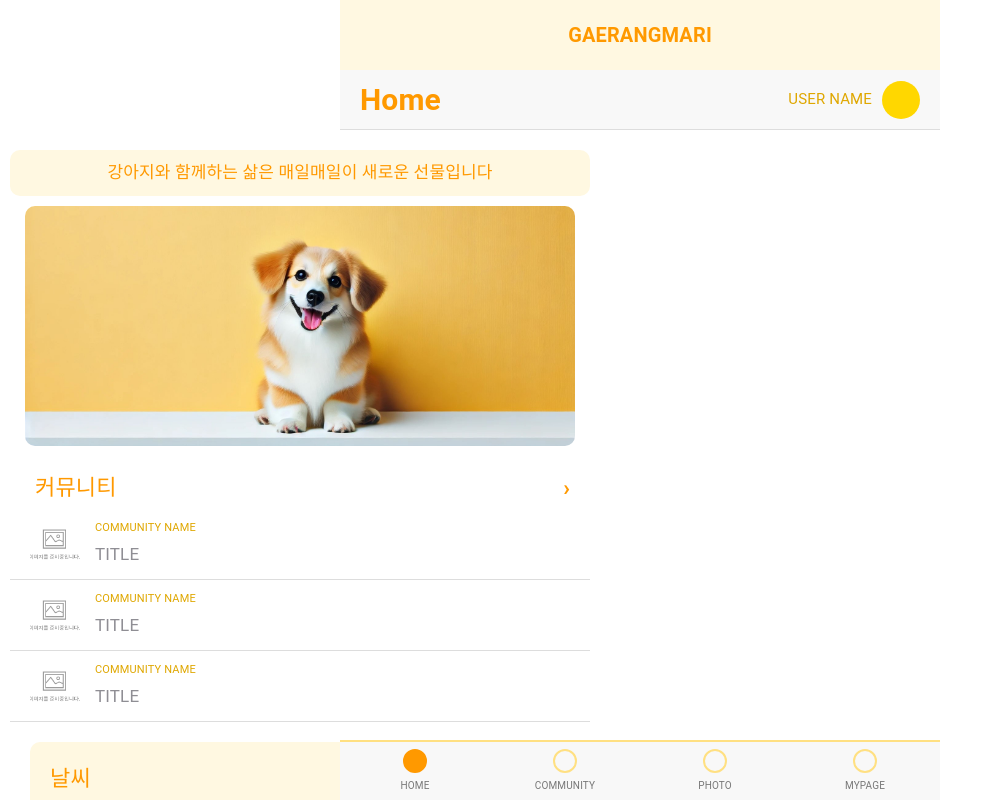
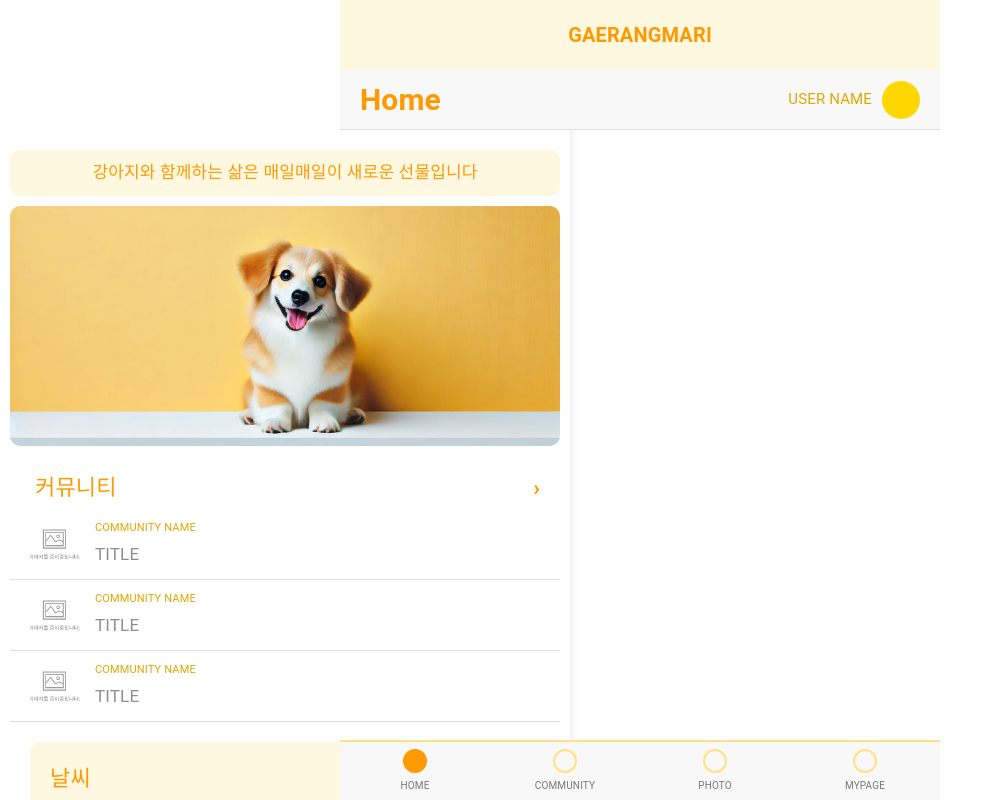
Before and after one commit to OZ-5-1-TEAM/1-Team, a React (Vite) app in the folder FE/: page / in a window 1280 px wide. Shown: the top 800 px of the page, without its empty margins (0-993 px from the left). Built offline with nearby package versions, Linux system fonts and the light colour scheme; no server answers; the HTML template or start-up script is replaced by a standard one.

Commit message:
#53 Style : MainPage, NoticePage, WeatherPage css 테두리 설정

```diff
--- a/FE/src/pages/MainPage.jsx
+++ b/FE/src/pages/MainPage.jsx
@@ -4,14 +4,15 @@
 import Header from '../components/Header';
 
 const MainPageWrapper = styled.div`
-  box-sizing: border-box;
   padding-top: 140px;
-  width: 600px;
-  height: 1200px;
+  width: 100%;
+  max-width: 600px;
+  height: 100vh;
   display: flex;
-  flex-direction: column;
   margin: 0 auto;
   background-color: #ffffff;
+  box-shadow: 0 4px 10px rgba(0, 0, 0, 0.1);
+  padding-bottom: 63px;
 `;
 
 const ContentSection = styled.section`
--- a/FE/src/pages/NoticePage.jsx
+++ b/FE/src/pages/NoticePage.jsx
@@ -5,12 +5,13 @@
 
 const MainPageWrapper = styled.div`
   padding-top: 140px;
-  width: 600px;
-  height: 1200px;
+  width: 100%;
+  max-width: 600px;
+  height: 100vh;
   display: flex;
-  flex-direction: column;
   margin: 0 auto;
   background-color: #ffffff;
+  box-shadow: 0 4px 10px rgba(0, 0, 0, 0.1);
   padding-bottom: 63px;
 `;
 
--- a/FE/src/pages/WeatherPage.jsx
+++ b/FE/src/pages/WeatherPage.jsx
@@ -6,8 +6,11 @@
   padding-top: 140px;
   width: 100%;
   max-width: 600px;
+  height: 100vh;
+  display: flex;
   margin: 0 auto;
   background-color: #ffffff;
+  box-shadow: 0 4px 10px rgba(0, 0, 0, 0.1);
   padding-bottom: 63px;
   position: relative;
 `;
@@ -95,13 +98,14 @@
 
 const Recommendation = styled.p`
   margin-top: 20px;
-  font-size: 22px;
+  font-size: 20px;
   font-weight: bold;
   color: #ff7f50;
   background-color: #fffdf5;
   border-radius: 10px;
   padding: 15px;
   border: 2px #ffd591;
+  margin: 30px;
   border-style: solid;
   box-shadow: 0 8px 16px rgba(0, 0, 0, 0.12);
   transition: all 0.3s ease-in-out;
```
